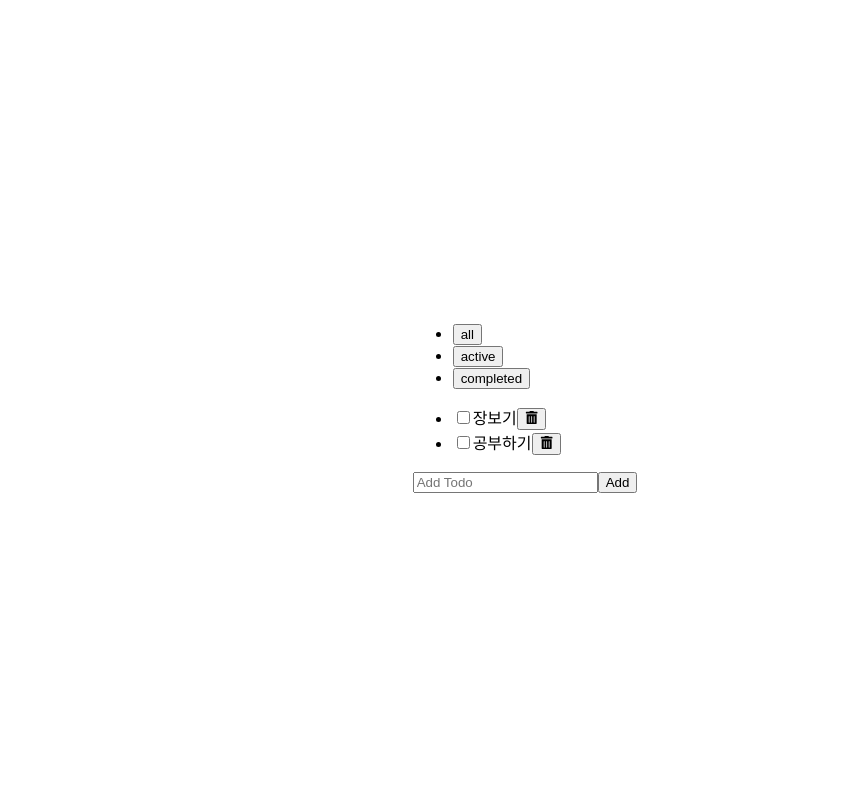
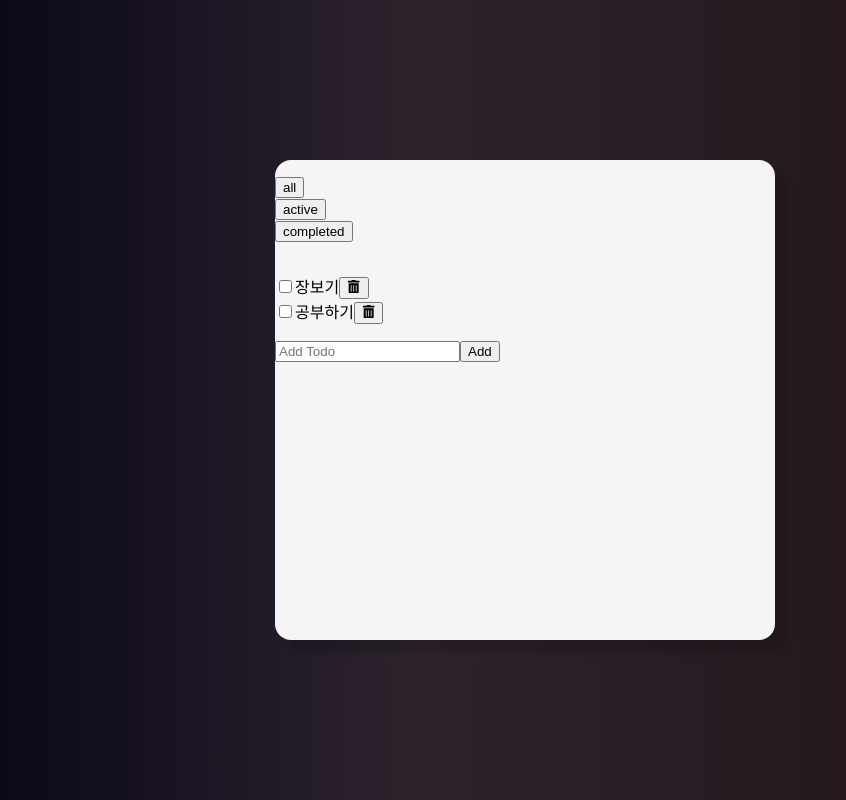
Before and after one commit to huckjoo/react-todo, a React (Create React App) app: page / in a window 1280 px wide. Shown: the whole page, without its empty margins (115-961 px from the left). Built offline with nearby package versions, Linux system fonts and the light colour scheme.

Commit message:
css: box-container

```diff
--- a/src/AppClone.jsx
+++ b/src/AppClone.jsx
@@ -8,9 +8,9 @@ export default function AppClone() {
   const [filter, setFilter] = useState(filters[0]);
 
   return (
-    <div>
+    <>
       <Header filters={filters} filter={filter} onFilterChange={setFilter} />
       <TodoList filter={filter} />
-    </div>
+    </>
   );
 }
--- a/src/index.css
+++ b/src/index.css
@@ -1,3 +1,11 @@
+:root {
+  --color-bg-dark: #f5f5f5;
+  --color-bg: #fdfffd;
+  --color-grey: #d1d1d1;
+  --color-text: #22243b;
+  --color-accent: #f16e03;
+}
+
 body {
   margin: 0;
   font-family: -apple-system, BlinkMacSystemFont, 'Segoe UI', 'Roboto', 'Oxygen',
@@ -8,10 +16,31 @@ body {
   display: flex;
   justify-content: center;
   align-items: center;
-  min-height: 100vh;
+  width: 100vw;
+  height: 100vh;
+  background: rgb(2, 1, 21);
+  background: linear-gradient(90deg, rgba(2, 1, 21, 1) 0%, rgba(45, 35, 45, 1) 41%, rgba(31, 18, 19, 1) 100%);
+}
+
+#root {
+  width: 100%;
+  height: 60%;
+  max-width: 500px;
+  background-color: var(--color-bg-dark);
+  border-radius: 1rem;
+  display: flex;
+  flex-direction: column;
+  box-shadow: 13px 14px 7px -1px rgba(0, 0, 0, 0.15);
+  -webkit-box-shadow: 13px 14px 7px -1px rgba(0, 0, 0, 0.15);
+  -moz-box-shadow: 13px 14px 7px -1px rgba(0, 0, 0, 0.15);
 }
 
 code {
   font-family: source-code-pro, Menlo, Monaco, Consolas, 'Courier New',
     monospace;
 }
+
+ul {
+  list-style: none;
+  padding-left: 0;
+}
```
